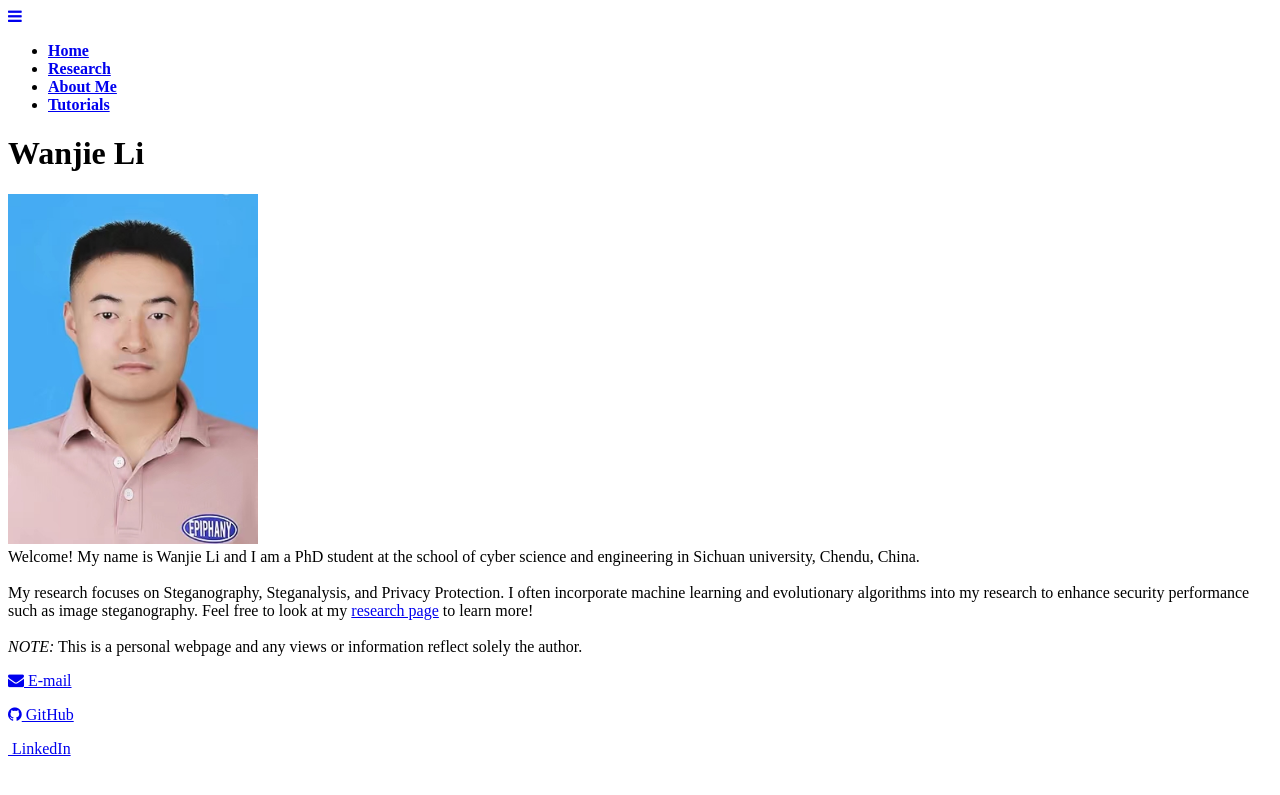
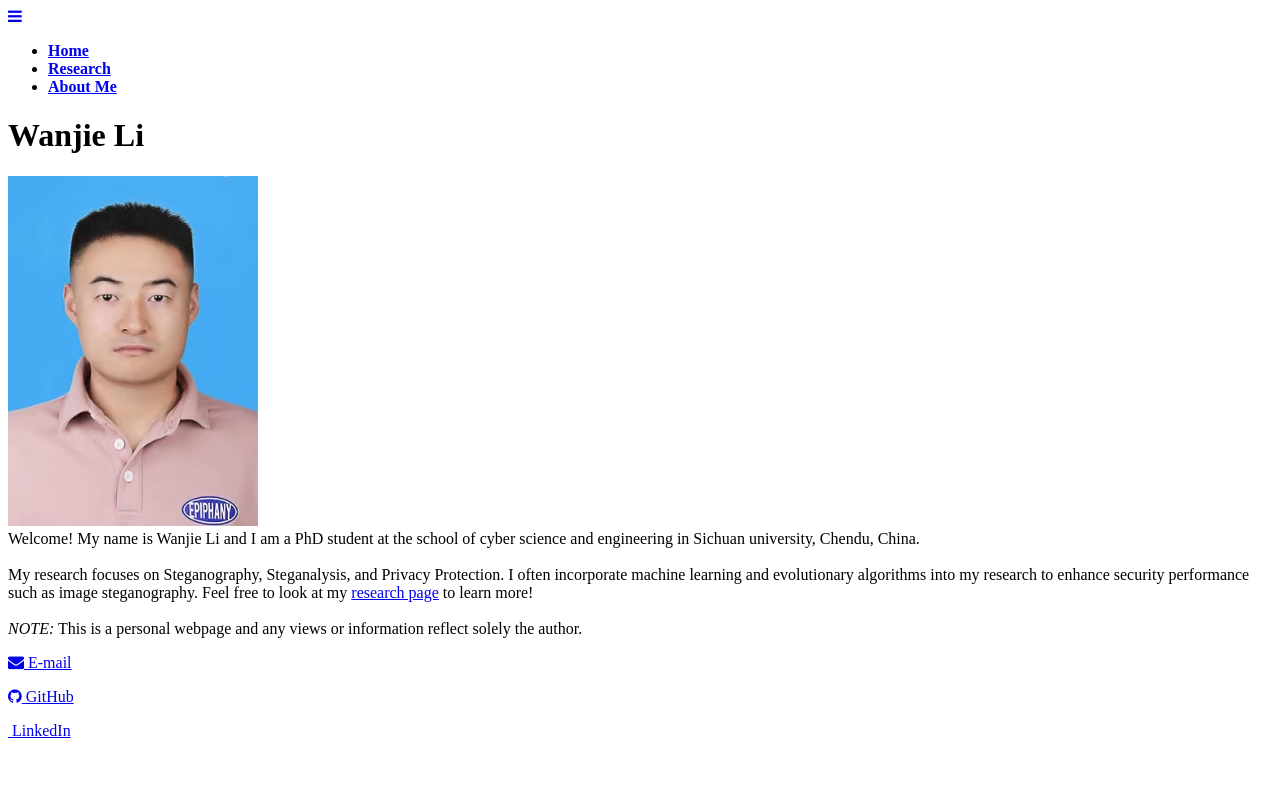
Before and after one commit to Li-Wanjie/Li-Wanjie.github.io, a Jekyll site: the page built from index.html, in a window 1280 px wide. Shown: the top 795 px of the page. Built offline with Jekyll 4.4.1, drawn with Linux system fonts in a browser that asks for light colours; nearby versions of some CDN libraries; the list of posts is cut into pages by our own code; comment, search, counter and statistics services are not loaded; a style sheet for code colours, icons or effects is not loaded.

Commit message:
Update header.html

```diff
--- a/_includes/header.html
+++ b/_includes/header.html
@@ -6,9 +6,8 @@
     <nav role="navigation">
       <ul id="js-navigation-menu" class="navigation-menu show">
       <li class="nav-link"><a href="{{ site.baseurl }}/" class="logo"><strong>Home</strong></a>
-      <li class="nav-link"><a href="https://pesoto.github.io/research"><strong>Research</strong></a>
-      <li class="nav-link"><a href="https://pesoto.github.io/about"><strong>About Me</strong></a>
-      <li class="nav-link"><a href="https://pesoto.github.io/tutorials"><strong>Tutorials</strong></a>
+      <li class="nav-link"><a href="https://Li-Wanjie.github.io/research"><strong>Research</strong></a>
+      <li class="nav-link"><a href="https://Li-Wanjie.github.io/about"><strong>About Me</strong></a>
       </ul>
     </nav>
   </div>
```
